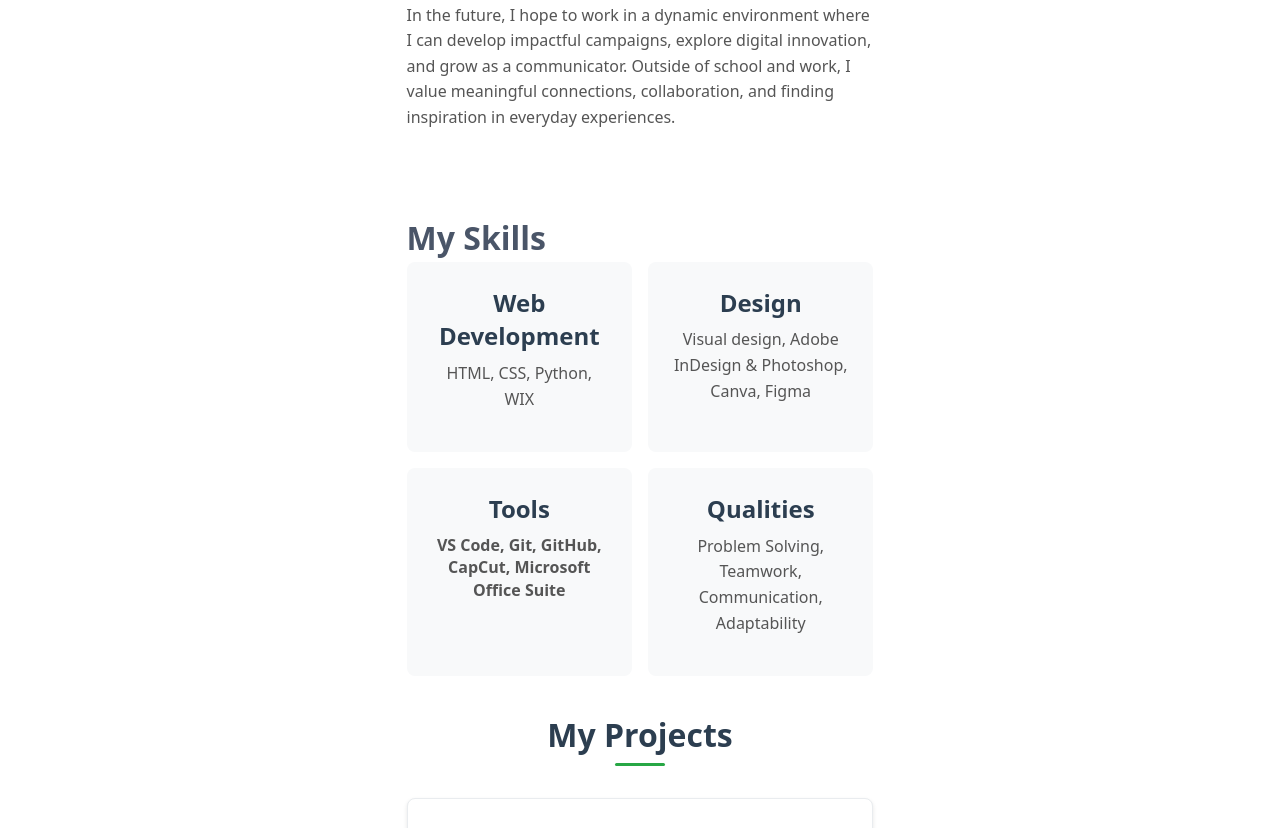
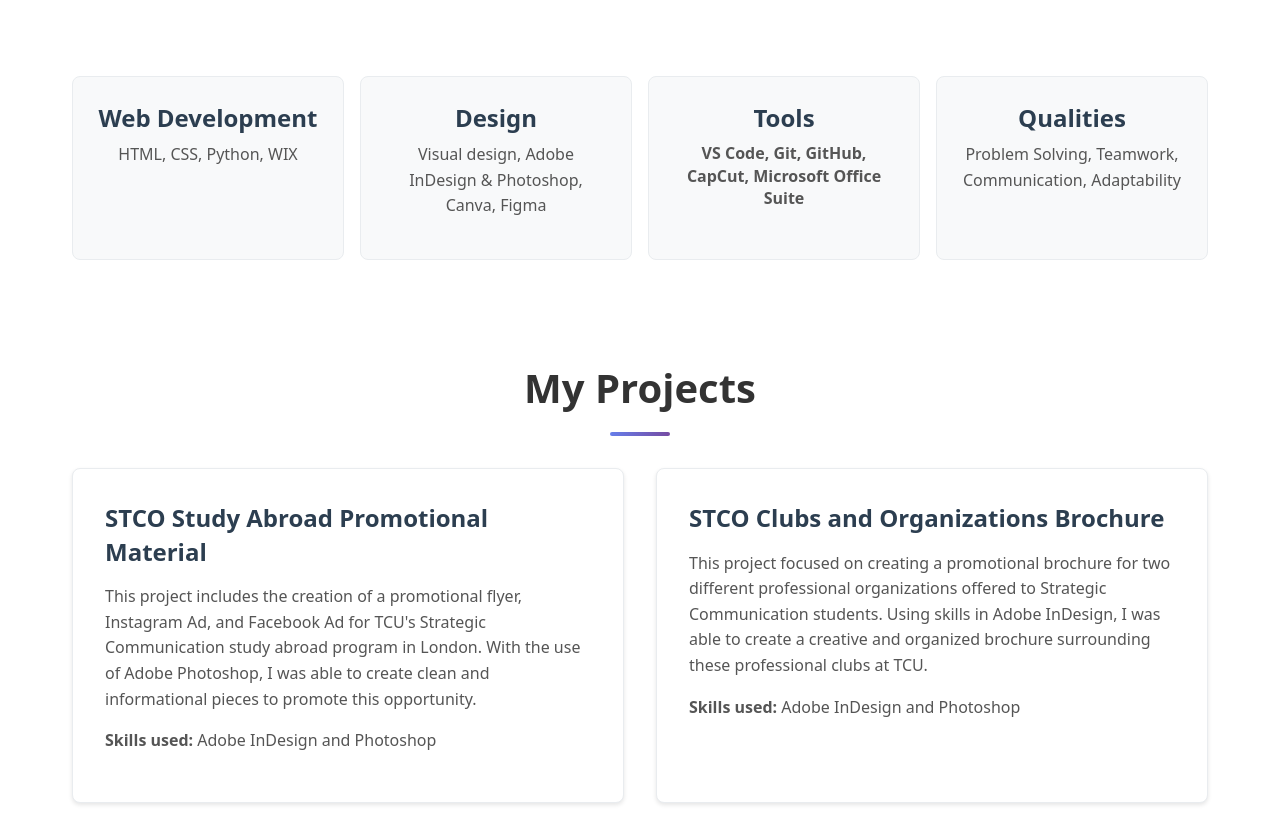
Before and after one commit to annabelthomp/writ40363-portfolio, a plain HTML site: page sandbox/practice.html in a window 1280 px wide. Shown: the part 1538-2366 px from the top of the page. Drawn offline with Linux system fonts and the light colour scheme.

Commit message:
Lab 8 and in class work 9/18

```diff
--- a/sandbox/practice.html
+++ b/sandbox/practice.html
@@ -25,7 +25,7 @@
 
         <div class="header_text">
             <h1> Annabel Thompson</h1>
-            <p>Strategic Communication Student</p>
+            <p>Strategic Communication Student at Texas Christian University</p>
             <p> An innovative and creative storyteller passionate about building impactful brand experiences. Currently studying advertising and public relations with a focus on digital marketing, media strategy, and design to connect audiences with brands in meaningful ways.
 
 
--- a/sandbox/sandbox_css/practice.css
+++ b/sandbox/sandbox_css/practice.css
@@ -1,3 +1,38 @@
+/* Consistent container behavior for all major sections */
+header,
+main,
+footer {
+  max-width: 1200px;
+  margin: 0 auto;
+  padding: 0 2rem;
+}
+
+/* Main element gets additional grid layout */
+main {
+  display: grid;
+  gap: 6rem;
+  padding: 2rem;
+}
+
+/* Consistent section headers */
+section h2 {
+  text-align: center;
+  font-size: 2.5rem;
+  margin-bottom: 3rem;
+  position: relative;
+}
+
+section h2::after {
+  content: '';
+  position: absolute;
+  bottom: -1rem;
+  left: 50%;
+  transform: translateX(-50%);
+  width: 60px;
+  height: 4px;
+  background: linear-gradient(90deg, #667eea, #764ba2);
+  border-radius: 2px;
+}
 
 
 * {
@@ -63,7 +98,7 @@ outline-offset: 2px;
 }
 
 .nav-links a:hover {
-  color: #28a745;
+  color: #3559ac;
 }
 
 header {
@@ -79,7 +114,7 @@ header {
 
 .header_text {
 
-    background-color: cadetblue;
+    background-color: rgb(157, 208, 210);
     flex: 1;
     padding: 2rem;
 
@@ -107,47 +142,65 @@ color: #6c757d;
 
 }
 
+main {
+  display: grid;
+  gap: 4rem;
+  max-width: 1000px;
+  margin: 0 auto;
+  padding: 2rem 1rem;
+}
 
-main{
-max-width: 65ch;
-margin: 0 auto;
-padding: 5%; }
-
+/* Responsive container padding */
+@media (min-width: 768px) {
+  main {
+    padding: 2rem;
+  }
+}
 .about-section {
-    display: flex;
-    flex-wrap: wrap;
+  display: grid;
+  grid-template-columns: 1fr;
   gap: 2rem;
   padding: 3rem 0;
-    align-items: center;}
+  align-items: center;
+}
 
-.about-image{
-    flex:1;
-    min-width:250px;
-    text-align: center;}
+/* On larger screens, create a 2-column layout */
+@media (min-width: 768px) {
+  .about-section {
+    grid-template-columns: 250px 1fr;
+    gap: 3rem;
+  }
+}
+
+.about-image {
+  justify-self: center;
+}
 
 .about-image img {
   width: 100%;
   max-width: 250px;
   height: auto;
-    border-radius:8px;}
+  border-radius: 8px;
+}
 
 .about-text{
     flex:2;
     min-width:250px;}
 
+
   .skills-container {
-  display: flex;
-  flex-wrap: wrap;
+  display: grid;
+  grid-template-columns: repeat(auto-fit, minmax(200px, 1fr));
   gap: 1rem;
+  margin-top: 2rem;
 }
 
 .skill-card {
-  flex: 1;
-  min-width: 200px;
   padding: 1.5rem;
   background: #f8f9fa;
   border-radius: 8px;
   text-align: center;
+  border: 1px solid #e9ecef;
 }
 
 .skill-card h3 {
@@ -160,9 +213,17 @@ margin-bottom: 2rem;
 }
 
 .projects-container {
-  display: flex;
-  flex-direction: column;
+  display: grid;
+  grid-template-columns: 1fr;
   gap: 2rem;
+  margin-top: 2rem;
+}
+
+/* On tablets and up, show 2 columns */
+@media (min-width: 768px) {
+  .projects-container {
+    grid-template-columns: 1fr 1fr;
+  }
 }
 
 .project-card {
@@ -171,15 +232,17 @@ margin-bottom: 2rem;
   border: 1px solid #e9ecef;
   border-radius: 8px;
   box-shadow: 0 2px 4px rgba(0,0,0,0.1);
+  transition: transform 0.3s ease;
+}
+
+.project-card:hover {
+  transform: translateY(-2px);
+  box-shadow: 0 4px 8px rgba(0,0,0,0.15);
 }
 
 .project-card h3 {
   color: #2c3e50;
   margin-bottom: 1rem;
-}
-
-.project-card p {
-  margin-bottom: 0.5rem;
 }
 
 p + p {
@@ -194,12 +257,40 @@ h1 {
     line-height: 1 rem;
 }
 
-h2 {
-    font-size: 2rem;
-    font-weight: 600;
-    color: #4a5568;
-    margin-bottom: 0.8rem;
-    line-height: 1.4rem;
+/* Consistent container behavior for all major sections */
+header,
+main,
+footer {
+  max-width: 1200px;
+  margin: 0 auto;
+  padding: 0 2rem;
+}
+
+/* Main element gets additional grid layout */
+main {
+  display: grid;
+  gap: 6rem;
+  padding: 2rem;
+}
+
+/* Consistent section headers */
+section h2 {
+  text-align: center;
+  font-size: 2.5rem;
+  margin-bottom: 3rem;
+  position: relative;
+}
+
+section h2::after {
+  content: '';
+  position: absolute;
+  bottom: -1rem;
+  left: 50%;
+  transform: translateX(-50%);
+  width: 60px;
+  height: 4px;
+  background: linear-gradient(90deg, #667eea, #764ba2);
+  border-radius: 2px;
 }
 
 h3 {
@@ -216,41 +307,46 @@ p{
     color: #555;
 }
 
+/* Mobile-first responsive adjustments */
 
-/* Main container for all sections */
-.container {
-  max-width: 1000px;
-  margin: 0 auto;
-  padding: 0 1rem;
+/* Small phones (320px and up) */
+.skills-container {
+  grid-template-columns: 1fr;
 }
 
-/* Responsive container padding */
-@media (min-width: 768px) {
-  .container {
-    padding: 0 2rem;
+/* Large phones and small tablets (480px and up) */
+@media (min-width: 480px) {
+  .skills-container {
+    grid-template-columns: repeat(auto-fit, minmax(200px, 1fr));
   }
 }
 
-/* Consistent section spacing */
-section {
-  padding: 3rem 0;
+/* Tablets (768px and up) */
+@media (min-width: 768px) {
+  .skills-container {
+    grid-template-columns: repeat(auto-fit, minmax(250px, 1fr));
   }
 
-/* Section headings */
-section h2 {
-  text-align: center;
-  font-size: 2rem;
-  margin-bottom: 2rem;
-  color: #2c3e50;
+  .projects-container {
+    grid-template-columns: 1fr 1fr;
+  }
 }
 
-/* Add some visual interest to section headings */
-section h2::after {
-  content: '';
-  display: block;
-  width: 50px;
-  height: 3px;
-  background: #28a745;
-  margin: 1rem auto 0;
-  border-radius: 2px;
+/* Desktop (1024px and up) */
+@media (min-width: 1024px) {
+  .skills-container {
+    grid-template-columns: repeat(4, 1fr);
   }
+}
+
+/* Mobile styles (default) */
+main {
+  padding: 2rem 1rem;
+}
+
+/* Tablet and larger screens */
+@media (min-width: 768px) {
+  main {
+    padding: 2rem;
+  }
+}
```
Lines whose indentation alone changed are shown as unchanged.
